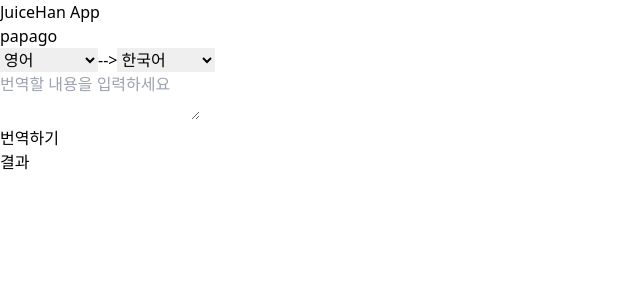
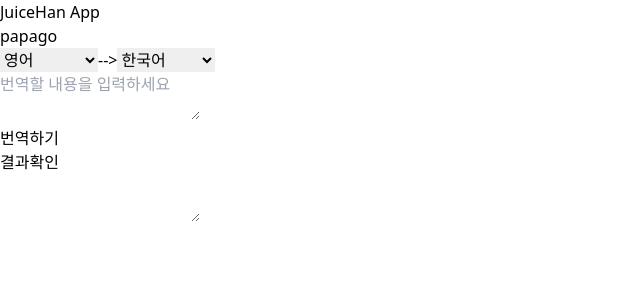
Before and after one commit to Juice-Han/juicehan_app, a React (Vite) app in the folder frontend/: page /papago in a window 1280 px wide. Shown: the top 300 px of the page, without its empty margins (0-640 px from the left). Built offline with nearby package versions, Linux system fonts and the light colour scheme.

Commit message:
papago 페이지 디자인 완료

```diff
--- a/frontend/src/App.tsx
+++ b/frontend/src/App.tsx
@@ -8,7 +8,6 @@
 function App() {
   return (
     <>
-      <Header></Header>
       <Routes>
         <Route path="/" element={<MainPage />}/>
         <Route path="/papago" element={<Papago/>}/>
--- a/frontend/src/pages/Papago.tsx
+++ b/frontend/src/pages/Papago.tsx
@@ -1,5 +1,6 @@
 import React, { useState } from "react";
 import axios from "axios";
+import Header from "../components/Header";
 
 type Props = {};
 
@@ -17,9 +18,11 @@
     setAfterTranslatedText(response.data.message.result.translatedText);
   };
   return (
-    <div className="container mx-auto h-screen flex">
-      <section className="w-1/2 h-full border box-border">
-        <div className="mt-20 h-auto flex flex-col justify-center items-center">
+    <>
+      <Header />
+      <div className="container mx-auto flex">
+        <section className="w-1/2 h-[700px]">
+          <div className="mt-20 flex flex-col justify-center items-center">
             <div className="w-2/3 flex gap-5 justify-center items-center">
               <select className="w-1/3 border-2 border-white rounded-2xl p-3 hover:border-2 hover:border-cyan-900 focus-visible:outline-none shadow transition duration-100">
                 <option disabled>한국어</option>
@@ -46,19 +49,32 @@
               />
             </div>
             <div>
-            <button className="px-8 py-2 bg-blue-500 text-white border-gray-400 rounded-xl transition hover:-translate-y-1 hover:shadow-md" onClick={translate}>
+              <button
+                className="px-8 py-2 bg-blue-500 text-white border-gray-400 rounded-xl transition hover:bg-blue-800 hover:shadow-md"
+                onClick={translate}
+              >
                 번역하기
               </button>
             </div>
           </div>
         </section>
-      <section className="w-1/2 h-full border">
-        <div>
-          <span>결과</span>
+        <section className="w-1/2 h-[700px]">
+          <div className="w-full flex flex-col mt-[99px] items-center">
+            <div className="w-fit rounded-xl p-2">
+              <p className="text-2xl">결과확인</p>
             </div>
-        <div>{afterTranslatedText}</div>
+            <div className="w-full px-20 my-5 box-border">
+              <textarea
+                className="w-full h-[300px] p-5 text-xl border-2 border-gray-300 rounded-xl resize-none focus:outline-none hover:cursor-default"
+                value={afterTranslatedText}
+                onChange={(e) => setBeforeTranslatedText(e.target.value)}
+                readOnly
+              />
+            </div>
+          </div>
         </section>
       </div>
+    </>
   );
 };
 
```
Lines whose indentation alone changed are shown as unchanged.
